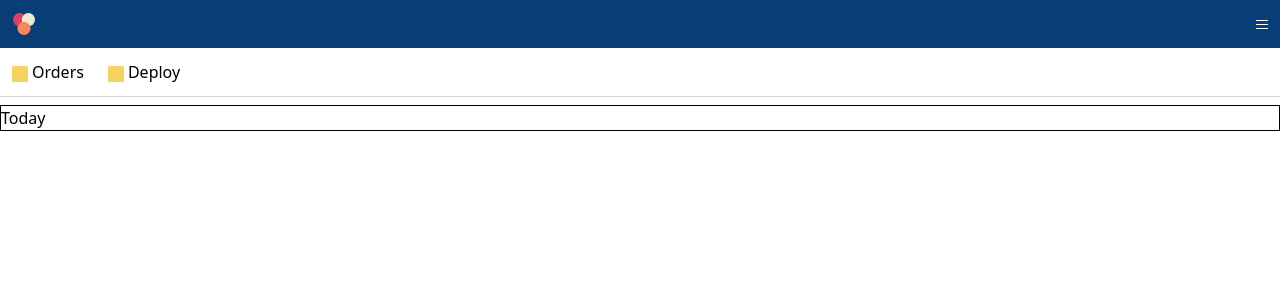
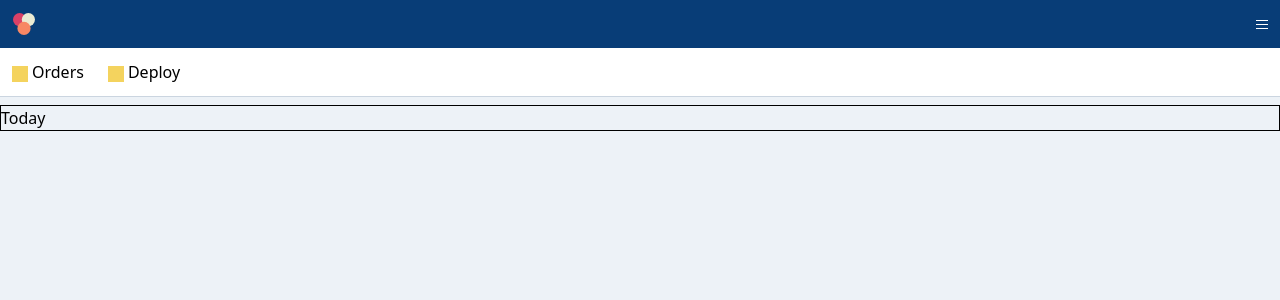
Before and after one commit to mrodrigues95/pick-up, a React (Create React App) app: page / in a window 1280 px wide. Shown: the top 300 px of the page. Built offline with nearby package versions, Linux system fonts and the light colour scheme.

Commit message:
adjusted document viewports

```diff
--- a/src/components/Layout.js
+++ b/src/components/Layout.js
@@ -4,7 +4,7 @@ import Header from './Header/Header';
 
 const Layout = (props) => {
   return (
-    <div>
+    <div className="w-screen h-screen bg-gray-200">
       <Header />
       <main>{props.children}</main>
     </div>
--- a/src/components/Navigation/Navigation.js
+++ b/src/components/Navigation/Navigation.js
@@ -4,7 +4,7 @@ import NavigationItem from './NavigationItem/NavigationItem';
 
 const Navigation = () => {
   return (
-    <ul className="flex border-b border-gray-400">
+    <ul className="flex bg-white border-b border-gray-400">
       <NavigationItem link="/">Orders</NavigationItem>
       <NavigationItem link="/">Deploy</NavigationItem>
     </ul>
```
